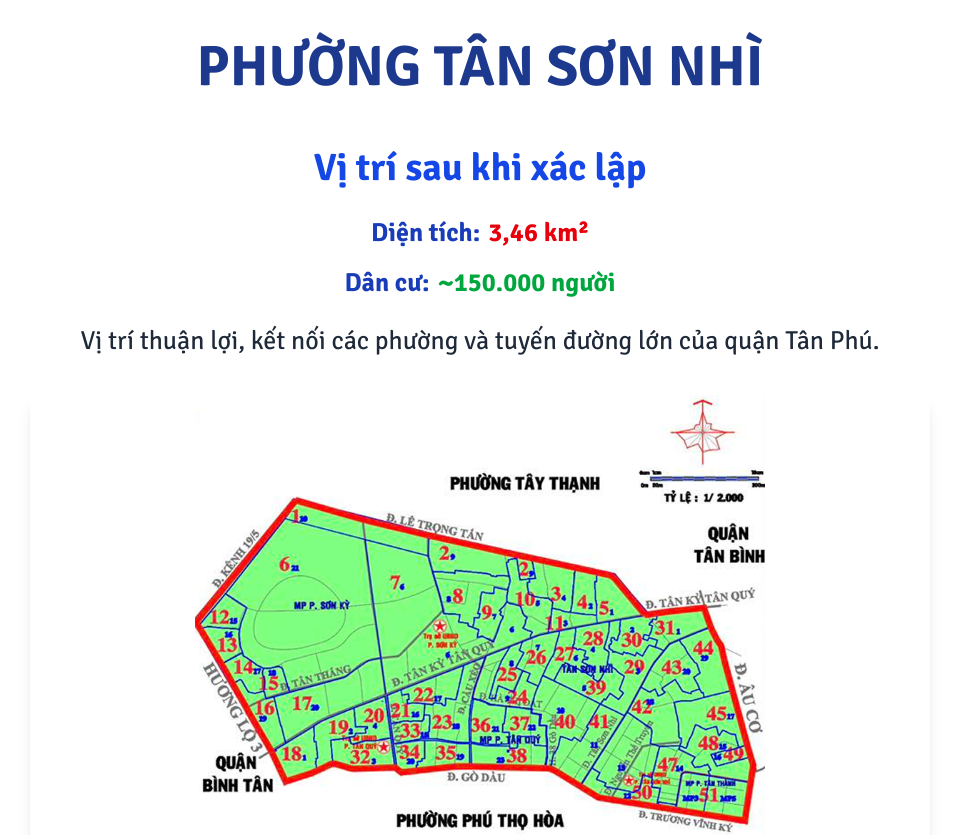
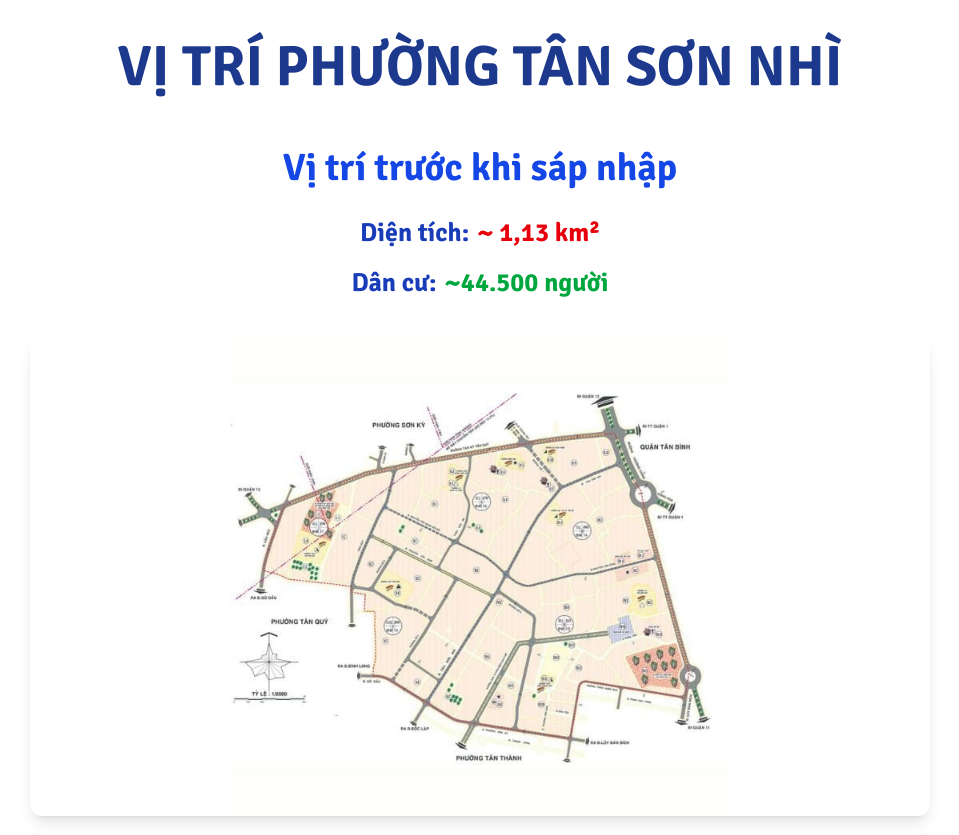
Before and after one commit to Duongnl/local-history, a React (Vite) app: page / in a window 1280 px wide. Shown: the part 1060-1895 px from the top of the page, without its empty margins (160-1119 px from the left). Built offline with nearby package versions, Linux system fonts and the light colour scheme.

Commit message:
add page 2

```diff
--- a/src/components/page3/ContentPage3.jsx
+++ b/src/components/page3/ContentPage3.jsx
@@ -17,8 +17,65 @@ const ContentPage3 = () => {
         }}
         whileHover={{ scale: 1.12, color: "#2563eb" }}
       >
-        Phường tân sơn nhì
+      Vị Trí Phường tân sơn nhì
       </motion.div>
+
+
+            {/* Thông tin tổng quan */}
+      <motion.div
+        className='flex flex-col justify-center px-2 md:px-6 w-full'
+        initial={{ x: 100, opacity: 0 }}
+        whileInView={{ x: 0, opacity: 1 }}
+        transition={{ duration: 0.8, ease: "easeOut" }}
+        viewport={{ once: false, amount: 0.2 }}
+      >
+        <motion.h2
+          className="text-[18px] sm:text-[22px] md:text-[38px] font-bold text-blue-700 mb-2 md:mb-4 text-center"
+          initial={{ y: -30, opacity: 0 }}
+          whileInView={{ y: 0, opacity: 1 }}
+          transition={{ duration: 0.8, ease: "easeOut" }}
+        >
+          Vị trí trước khi sáp nhập
+        </motion.h2>
+        <motion.div
+          initial={{ opacity: 0 }}
+          whileInView={{ opacity: 1 }}
+          transition={{ delay: 0.3, duration: 1 }}
+          className="text-[15px] sm:text-[18px] md:text-[26px] leading-relaxed text-gray-800 mb-4 text-center"
+        >
+          <p>
+            <span className="font-bold text-blue-800">Diện tích:</span>
+            <span className="font-extrabold text-red-600 ml-2">~ 1,13 km²</span>
+          </p>
+          <p className="mt-2">
+            <span className="font-bold text-blue-800">Dân cư:</span>
+            <span className="font-extrabold text-green-600 ml-2">~44.500 người</span>
+          </p>
+
+        </motion.div>
+      </motion.div>
+      <div className="w-full flex flex-grow contentpage3 items-center justify-center">
+        {/* Map Image - responsive */}
+        <motion.div
+          className='flex justify-center items-center px-2 md:px-6 w-full'
+          initial={{ x: -100, opacity: 0 }}
+          whileInView={{ x: 0, opacity: 1 }}
+          transition={{ duration: 0.8, ease: "easeOut" }}
+          viewport={{ once: false, amount: 0.2 }}
+        >
+          <motion.img
+            src="/truocsapnhap.jpg"
+            alt="Bản đồ Phường Phú Thọ Hòa"
+            className="w-full max-w-xs sm:max-w-sm md:max-w-[900px] rounded-xl shadow-lg object-contain my-4"
+            style={{ maxHeight: '60vh' }}
+            initial={{ scale: 0.9, opacity: 0 }}
+            whileInView={{ scale: 1, opacity: 1 }}
+            transition={{ duration: 1 }}
+            whileHover={{ scale: 1.05 }}
+            whileTap={{ scale: 0.95 }}
+          />
+        </motion.div>
+      </div>
 
       {/* Thông tin tổng quan */}
       <motion.div
@@ -34,7 +91,7 @@ const ContentPage3 = () => {
           whileInView={{ y: 0, opacity: 1 }}
           transition={{ duration: 0.8, ease: "easeOut" }}
         >
-          Vị trí sau khi xác lập
+          Vị trí sau khi sáp nhập
         </motion.h2>
         <motion.div
           initial={{ opacity: 0 }}
@@ -44,15 +101,13 @@ const ContentPage3 = () => {
         >
           <p>
             <span className="font-bold text-blue-800">Diện tích:</span>
-            <span className="font-extrabold text-red-600 ml-2">3,46 km²</span>
+            <span className="font-extrabold text-red-600 ml-2">~ 3,46 km²</span>
           </p>
           <p className="mt-2">
             <span className="font-bold text-blue-800">Dân cư:</span>
             <span className="font-extrabold text-green-600 ml-2">~150.000 người</span>
           </p>
-          <p className="mt-4">
-            Vị trí thuận lợi, kết nối các phường và tuyến đường lớn của quận Tân Phú.
-          </p>
+
         </motion.div>
       </motion.div>
       <div className="w-full flex flex-grow contentpage3 items-center justify-center">
```
Also changed, not shown: public/truocsapnhap.jpg (added).
